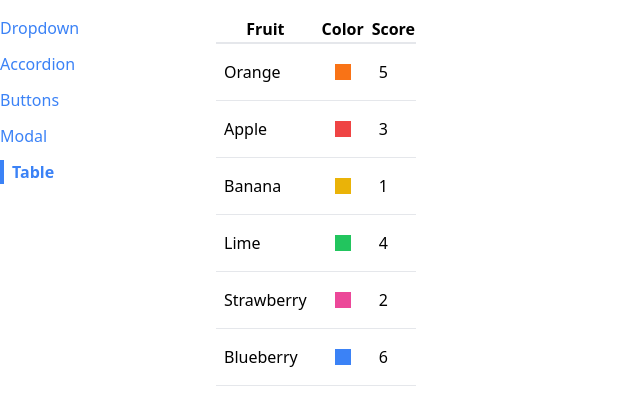
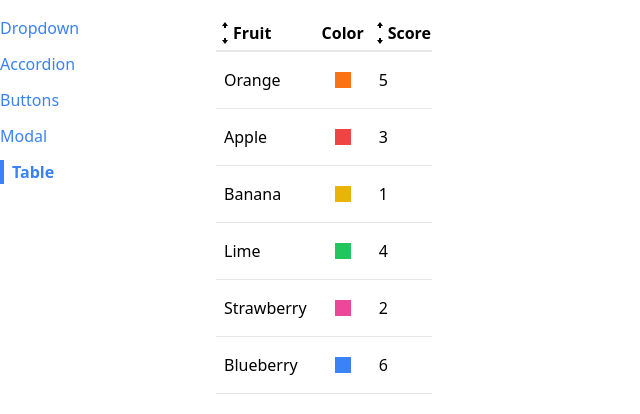
Before and after one commit to the-stranded-alien/React, a React (Create React App) app in the folder 07_routing/: page /table in a window 1280 px wide. Shown: the top 414 px of the page, without its empty margins (0-640 px from the left). Built offline with nearby package versions, Linux system fonts and the light colour scheme.

Commit message:
07 Routing: Table Data Sorting

```diff
--- /dev/null
+++ b/07_routing/src/components/SortableTable.js
@@ -0,0 +1,95 @@
+import Table from "./Table";
+import { useState } from "react";
+import { GoArrowSmallDown, GoArrowSmallUp } from "react-icons/go";
+
+function SortableTable(props) {
+
+    const [sortOrder, setSortOrder] = useState(null);
+    const [sortBy, setSortBy] = useState(null);
+
+    const { config, data } = props;
+
+    const handleClick = (label) => {
+
+        if(sortBy && label !== sortBy) {
+            setSortOrder('asc');
+            setSortBy(label);
+            return;
+        }
+
+        if(sortOrder === null) {
+            setSortOrder('asc');
+            setSortBy(label);
+        } else if (sortOrder === 'asc') {
+            setSortOrder('desc');
+            setSortBy(label);
+        } else if (sortOrder === 'desc') {
+            setSortOrder(null);
+            setSortBy(null);
+        }
+    }
+
+    const updatedConfig = config.map((column) => {
+        if(!column.sortValue) {
+            return column;
+        }
+        return {
+            ...column,
+            header: () => <th className="cursor-pointer hover:bg-gray-200" onClick={() => handleClick(column.label)} >
+                <div className="flex items-center">
+                    {getIcons(column.label, sortBy, sortOrder)}
+                    {column.label}
+                </div>
+            </th>
+        };
+    });
+
+    // Only sort data if sortOrder && sortBy are not null !
+    // Make a copy of the 'data' prop
+    // Find the correct sortValue function and use it for sorting
+
+    let sortedData = data;
+    if(sortOrder && sortBy) {
+        const { sortValue } = config.find(column => column.label === sortBy);
+        sortedData = [...data].sort((a, b) => {
+            const valueA = sortValue(a);
+            const valueB = sortValue(b);
+
+            const reverseOrder = sortOrder === 'asc' ? 1 : -1;
+
+            if(typeof valueA === 'string') {
+                return valueA.localeCompare(valueB) * reverseOrder;
+            } else {
+                return (valueA - valueB) * reverseOrder;
+            }
+        });
+    }
+
+    return <Table {...props} config={updatedConfig} data={sortedData} />
+}
+
+function getIcons(label, sortBy, sortOrder) {
+    if(label !== sortBy) {
+        return <div>
+            <GoArrowSmallUp />
+            <GoArrowSmallDown />
+        </div>
+    } else {
+        if(sortOrder === null) {
+            return <div>
+                <GoArrowSmallUp />
+                <GoArrowSmallDown />
+            </div>
+        } else if(sortOrder === 'asc') {
+            return <div>
+                <GoArrowSmallUp />
+            </div>
+        } else if(sortOrder === 'desc') {
+            return <div>
+                <GoArrowSmallDown />
+            </div>
+        }
+    }
+}
+
+export default SortableTable;
--- a/07_routing/src/components/Table.js
+++ b/07_routing/src/components/Table.js
@@ -1,11 +1,12 @@
+import { Fragment } from "react";
+
 function Table({ data, config, keyFn }) {
 
-    const renderedHeader = config.map((column) => {
-        return (
-            <th key={column.label}>
-                {column.label}
-            </th>
-        );
+    const renderedHeaders = config.map((column) => {
+        if(column.header) {
+            return <Fragment key={column.label}>{ column.header() }</Fragment>;
+        }
+        return <th key={column.label}> {column.label} </th>;
     });
 
     const renderedRows = data.map((rowData) => {
@@ -27,7 +28,7 @@
         <table className="table-auto border-spacing-2">
             <thead>
                 <tr className="border-b-2">
-                    {renderedHeader}
+                    {renderedHeaders}
                 </tr>
 
             </thead>
--- a/07_routing/src/pages/TablePage.js
+++ b/07_routing/src/pages/TablePage.js
@@ -1,4 +1,4 @@
-import Table from "../components/Table";
+import SortableTable from "../components/SortableTable";
 
 function TablePage() {
 
@@ -14,7 +14,8 @@
     const config = [
         {
             label: 'Fruit',
-            render: (fruit) => fruit.name
+            render: (fruit) => fruit.name,
+            sortValue: (fruit) => fruit.name
         },
         {
             label: 'Color',
@@ -22,7 +23,8 @@
         },
         {
             label: 'Score',
-            render: (fruit) => fruit.score
+            render: (fruit) => fruit.score,
+            sortValue: (fruit) => fruit.score
         }
     ];
 
@@ -30,11 +32,7 @@
           return fruit.name;
     };
 
-    return (
-      <div>
-          <Table data={data} config={config} keyFn={keyFn} />
-      </div>
-    );
+    return <SortableTable data={data} config={config} keyFn={keyFn} />
 }
 
 export default TablePage;
```
